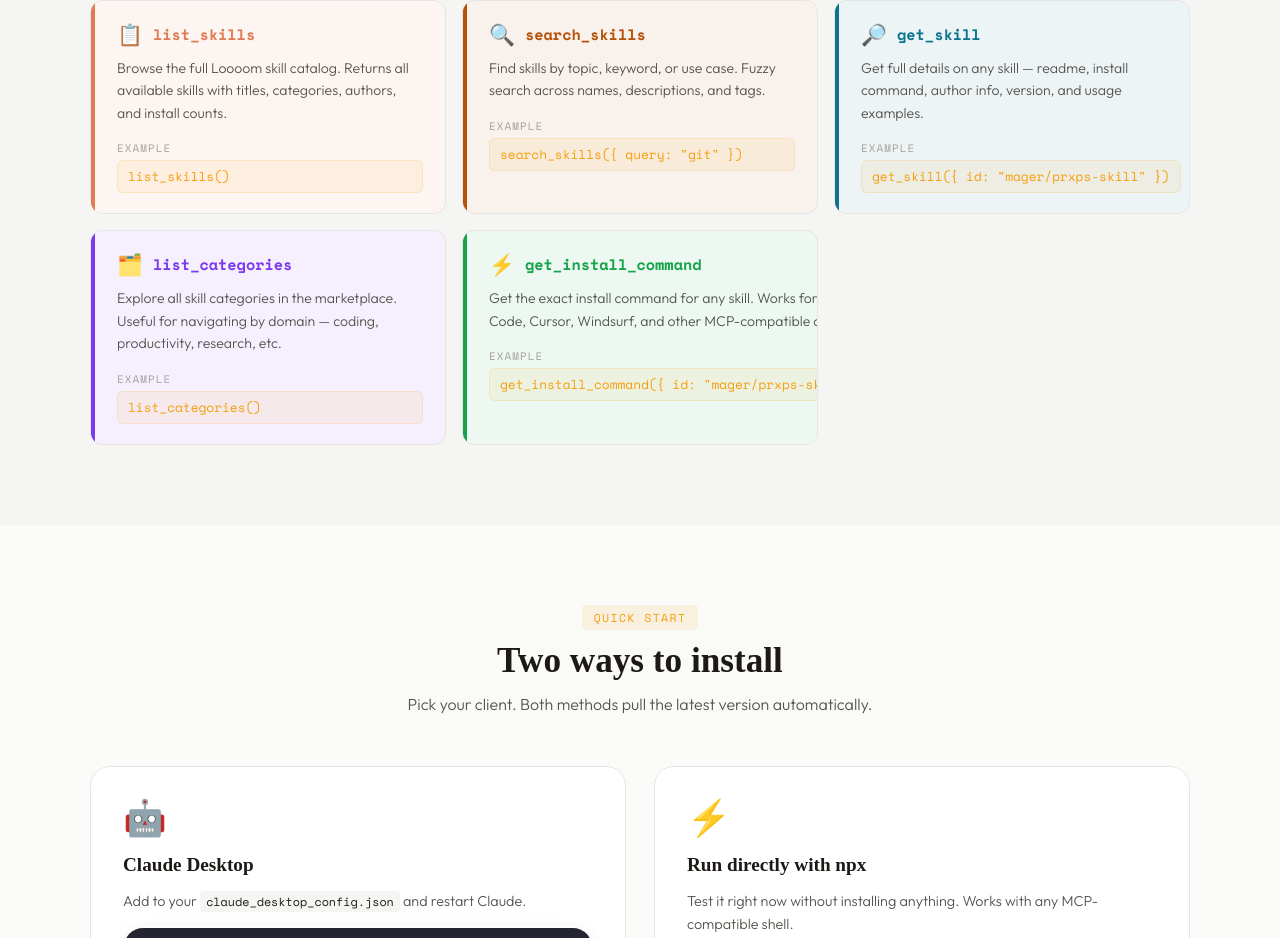
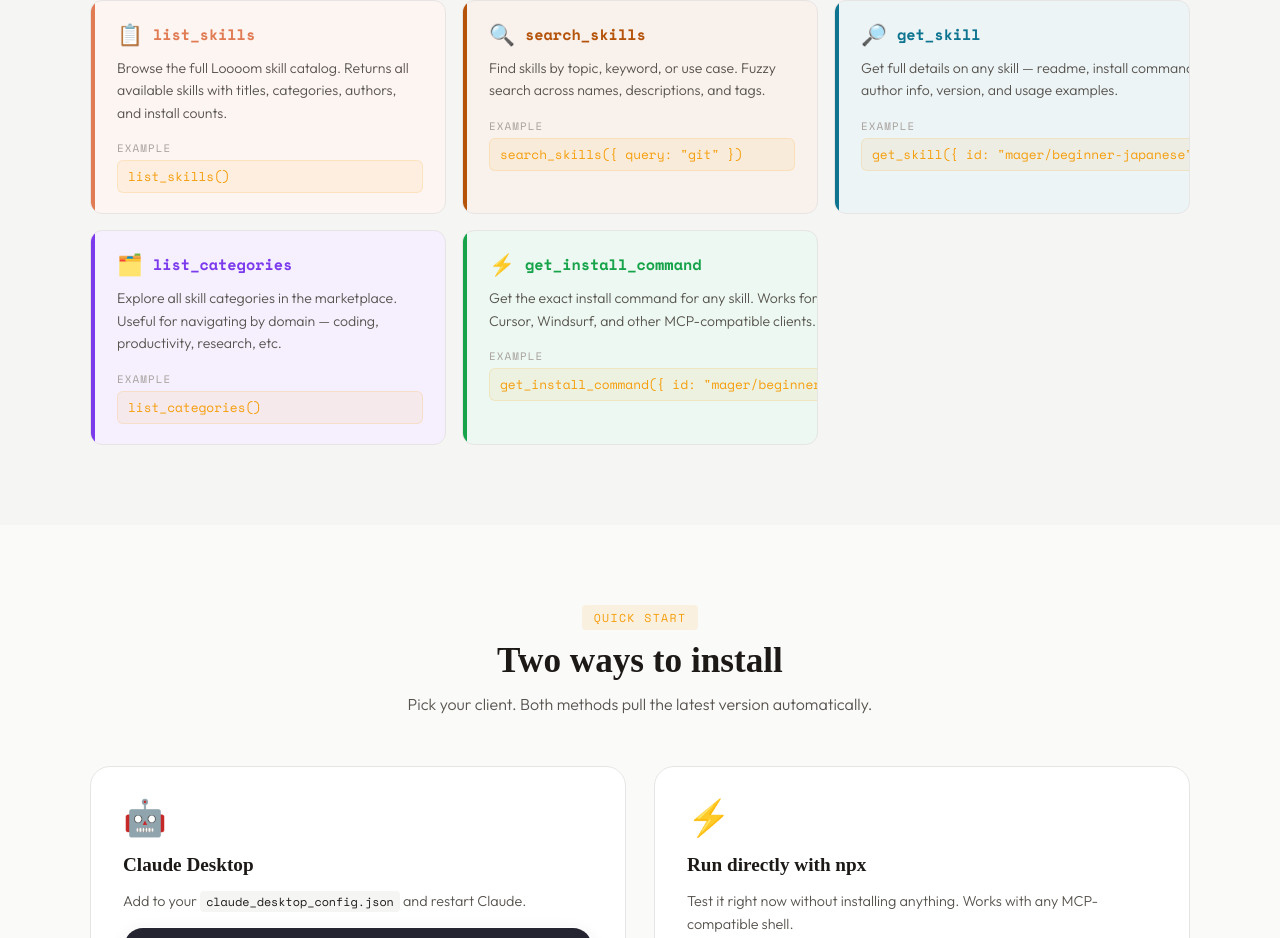
Before and after one commit to mager/loooom.xyz, a SvelteKit app: page /mcp in a window 1280 px wide. Shown: the part 1263-2201 px from the top of the page. Built offline with nearby package versions, Linux system fonts and the light colour scheme; no server answers; a web font is replaced by a local one.

Commit message:
fix: use correct skill id in mcp page examples

```diff
--- a/src/routes/mcp/+page.svelte
+++ b/src/routes/mcp/+page.svelte
@@ -23,7 +23,7 @@
 			name: 'get_skill',
 			emoji: '🔎',
 			description: 'Get full details on any skill — readme, install command, author info, version, and usage examples.',
-			example: 'get_skill({ id: "mager/prxps-skill" })',
+			example: 'get_skill({ id: "mager/beginner-japanese" })',
 			accentColor: '#0e7490',
 			bgColor: 'rgba(14, 116, 144, 0.08)',
 		},
@@ -39,7 +39,7 @@
 			name: 'get_install_command',
 			emoji: '⚡',
 			description: 'Get the exact install command for any skill. Works for Claude Code, Cursor, Windsurf, and other MCP-compatible clients.',
-			example: 'get_install_command({ id: "mager/prxps-skill" })',
+			example: 'get_install_command({ id: "mager/beginner-japanese" })',
 			accentColor: '#16a34a',
 			bgColor: 'rgba(22, 163, 74, 0.08)',
 		},
```
